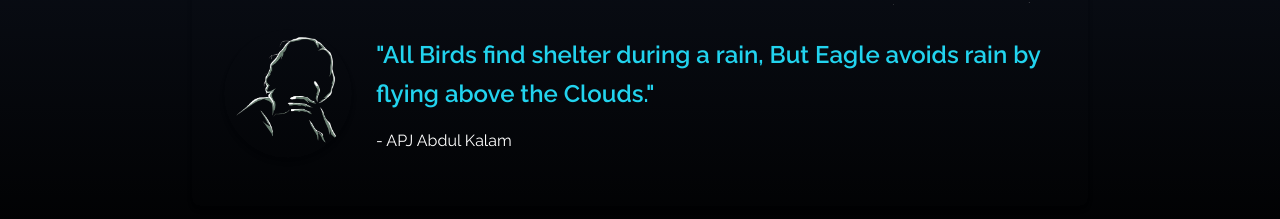
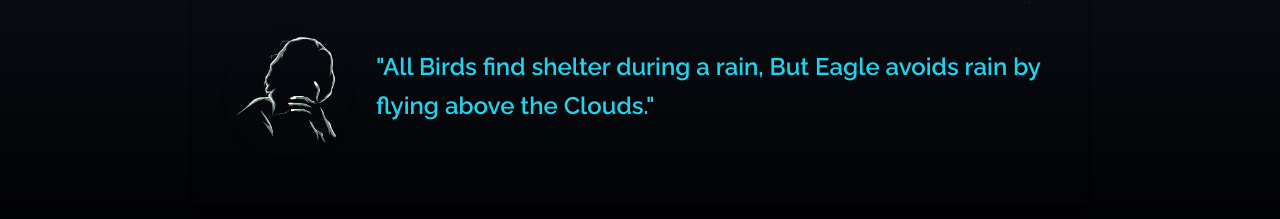
Before and after one commit to Vijayaraj-Anbalagan/DAT-Aerospace, a Next.js app: page / in a window 1280 px wide. Shown: the part 3882-4101 px from the top of the page. Built offline with nearby package versions, Linux system fonts and the light colour scheme.

Commit message:
ADDED FAVICON

```diff
--- a/app/layout.tsx
+++ b/app/layout.tsx
@@ -1,6 +1,7 @@
 import type { Metadata } from "next";
 import localFont from "next/font/local";
 import "./globals.css";
+import Head from "next/head";
 
 
 
@@ -16,6 +17,10 @@
 }>) {
   return (
     <html lang="en">
+      <Head>
+      <link rel="icon" href="/favicon.ico" sizes="any" />
+
+      </Head>
       <body
         className={`antialiased`}
       >
--- a/app/page.tsx
+++ b/app/page.tsx
@@ -125,6 +125,7 @@
     <div
       className={`relative overflow-hidden bg-gradient-to-b from-black to-gray-900 text-white ${poppins.className}`}
     >
+
       <style jsx>{`
         html {
           scroll-behavior: smooth; /* This enables smooth scrolling */
@@ -676,7 +677,6 @@
                 flying above the Clouds."
               </p>
             </blockquote>
-            <figcaption className=" font-medium">- APJ Abdul Kalam</figcaption>
           </div>
         </div>
       </div>
```
